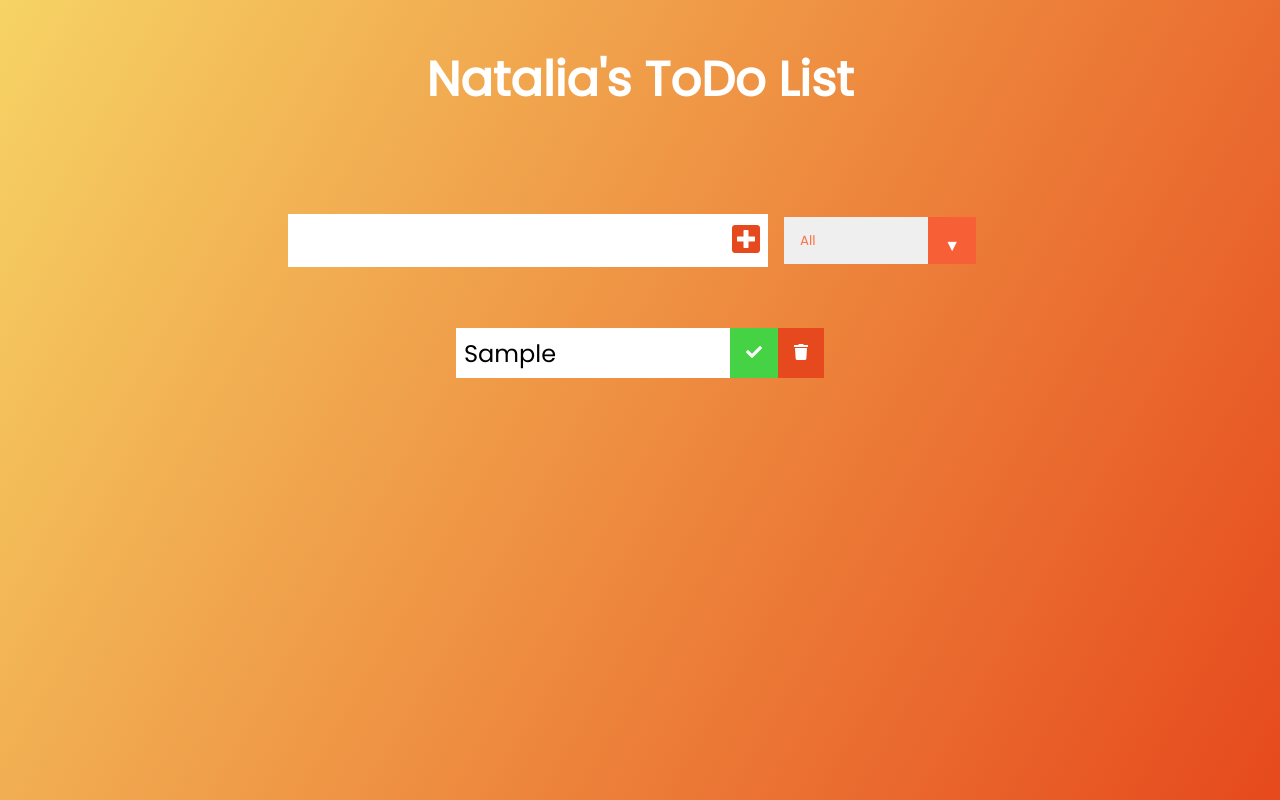
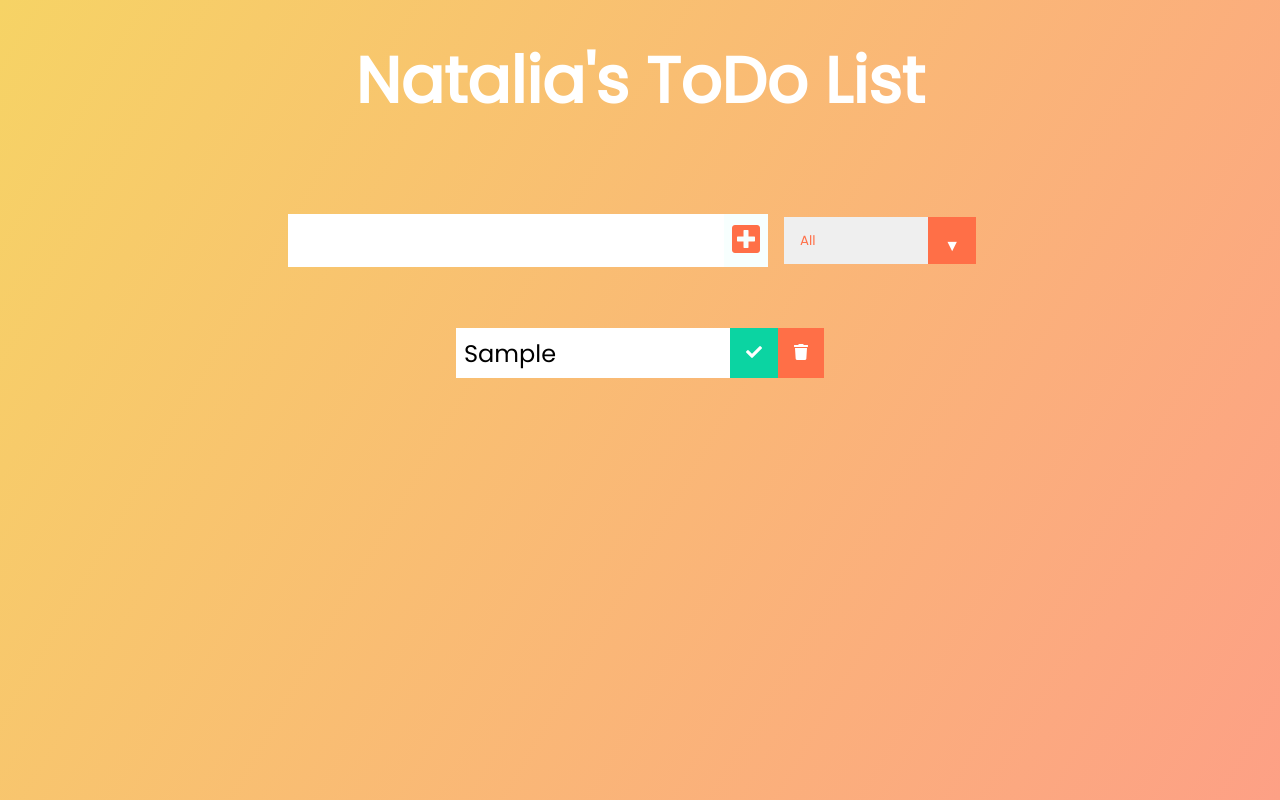
Before and after one commit to natBizitza/ToDo, a plain HTML site: page index.html in a window 1280 px wide. Both pictures are taken after typing "Sample" into the empty fields and a click on the button 746 px from the left and 240 px from the top of the page. Drawn offline with Linux system fonts and the light colour scheme.

Commit message:
Update style.css

```diff
--- a/style.css
+++ b/style.css
@@ -1,52 +1,46 @@
 * {
+    margin: 0;
     padding: 0;
-    margin: 0;
     box-sizing: border-box;
   }
-
   body {
-    background-image: linear-gradient(120deg,#f6d365, #e6491d);
+    background-image: linear-gradient(120deg, #f6d365 0%, #fda085 100%);
     color: white;
-    font-family: 'Poppins', sans-serif;
+    font-family: "Poppins", sans-serif;
     min-height: 100vh;
   }
-
   header {
-    font-size: 1.5rem;
+    font-size: 2rem;
   }
 
   header,
-form{
+  form {
     min-height: 20vh;
     display: flex;
     justify-content: center;
     align-items: center;
   }
-
   form input,
-form button{
+  form button {
     padding: 0.5rem;
     font-size: 2rem;
     border: none;
-    background: white
+    background: white;
   }
-
   form button {
-    color: #e6491d;
-    background: white;
+    color: #ff6f47;
+    background: #f7fffe;
     cursor: pointer;
     transition: all 0.3s ease;
   }
-
   form button:hover {
-    background: #e6491d;
+    background: #ff6f47;
     color: white;
   }
-
   .todo-container {
     display: flex;
     justify-content: center;
-    align-items: center;;
+    align-items: center;
   }
 
   .todo-list {
@@ -57,33 +51,34 @@ form button:hover {
   .todo {
     margin: 0.5rem;
     background: white;
+    font-size: 1.5rem;
     color: black;
-    font-size: 1.5rem;
     display: flex;
     justify-content: space-between;
     align-items: center;
-    transition: all 0.5s ease;
+    transition: all 1s ease;
   }
-
+  .filter-todo {
+    padding: 1rem;
+  }
   .todo li {
     flex: 1;
   }
 
-.trash-btn, .complete-btn {
-    background: #e6491d;
+  .trash-btn,
+  .complete-btn {
+    background: #ff6f47;
     color: white;
     border: none;
     padding: 1rem;
     cursor: pointer;
     font-size: 1rem;
   }
-
   .complete-btn {
-    background: rgb(69, 211, 69);
+    background: rgb(11, 212, 162);
   }
-
   .todo-item {
-    padding: 0 0.5rem;
+    padding: 0rem 0.5rem;
   }
 
   .fa-trash,
@@ -91,14 +86,14 @@ form button:hover {
     pointer-events: none;
   }
 
+  .fall {
+    transform: translateY(10rem) rotateZ(20deg);
+    opacity: 0;
+  }
+
   .completed {
     text-decoration: line-through;
     opacity: 0.5;
-}
-
-.fall {
-    transform: translateY(8rem) rotateZ(20deg);
-    opacity: 0;
   }
 
   /*CUSTOM SELECTOR */
@@ -124,7 +119,6 @@ select {
     font-family: "Poppins", sans-serif;
     cursor: pointer;
     width: 12rem;
-    padding: 1rem;
   }
   /* Arrow */
   .select::after {
@@ -133,7 +127,7 @@ select {
     top: 0;
     right: 0;
     padding: 1rem;
-    background: #f75f36;
+    background: #ff6f47;
     cursor: pointer;
     pointer-events: none;
   }
```
Lines whose indentation alone changed are shown as unchanged.
